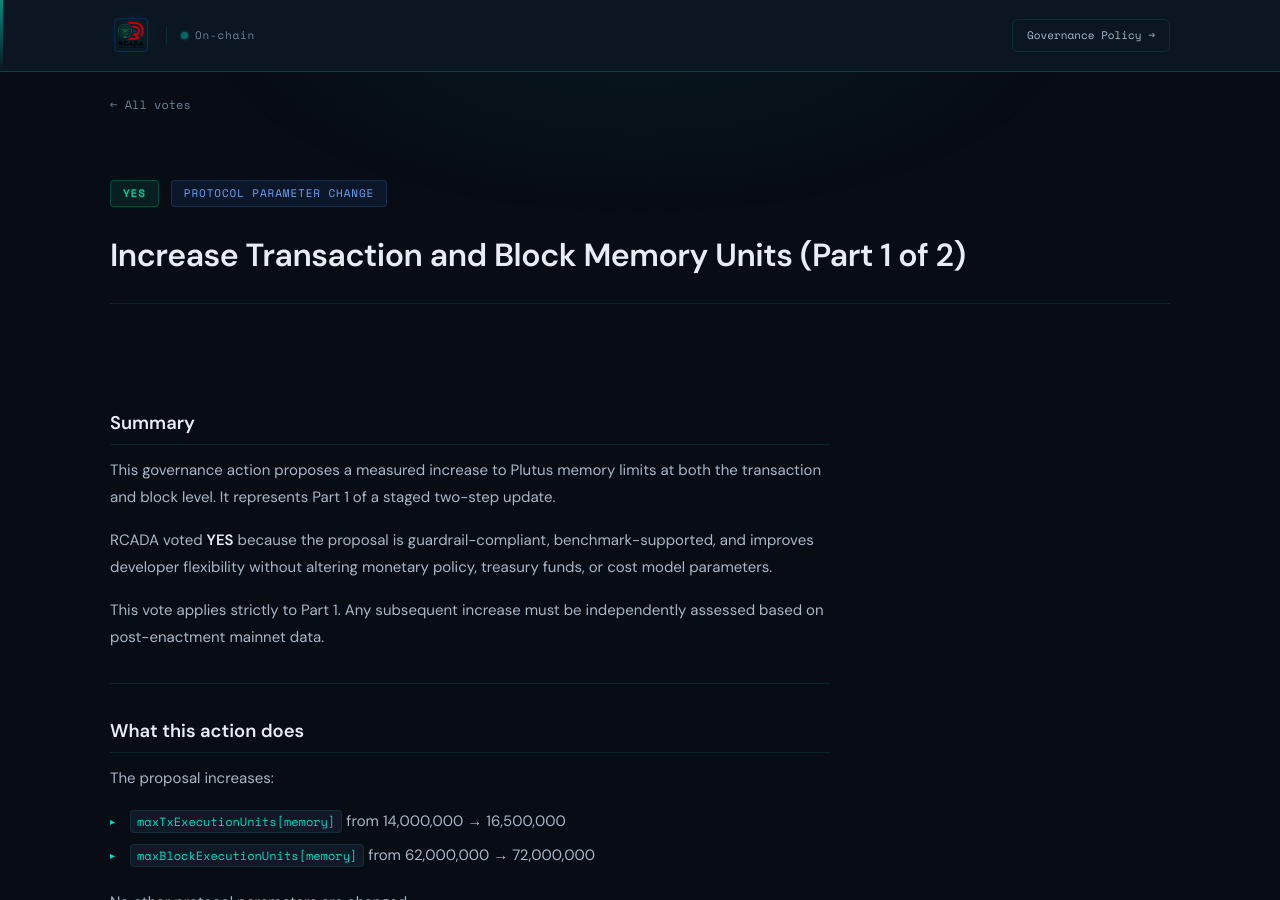
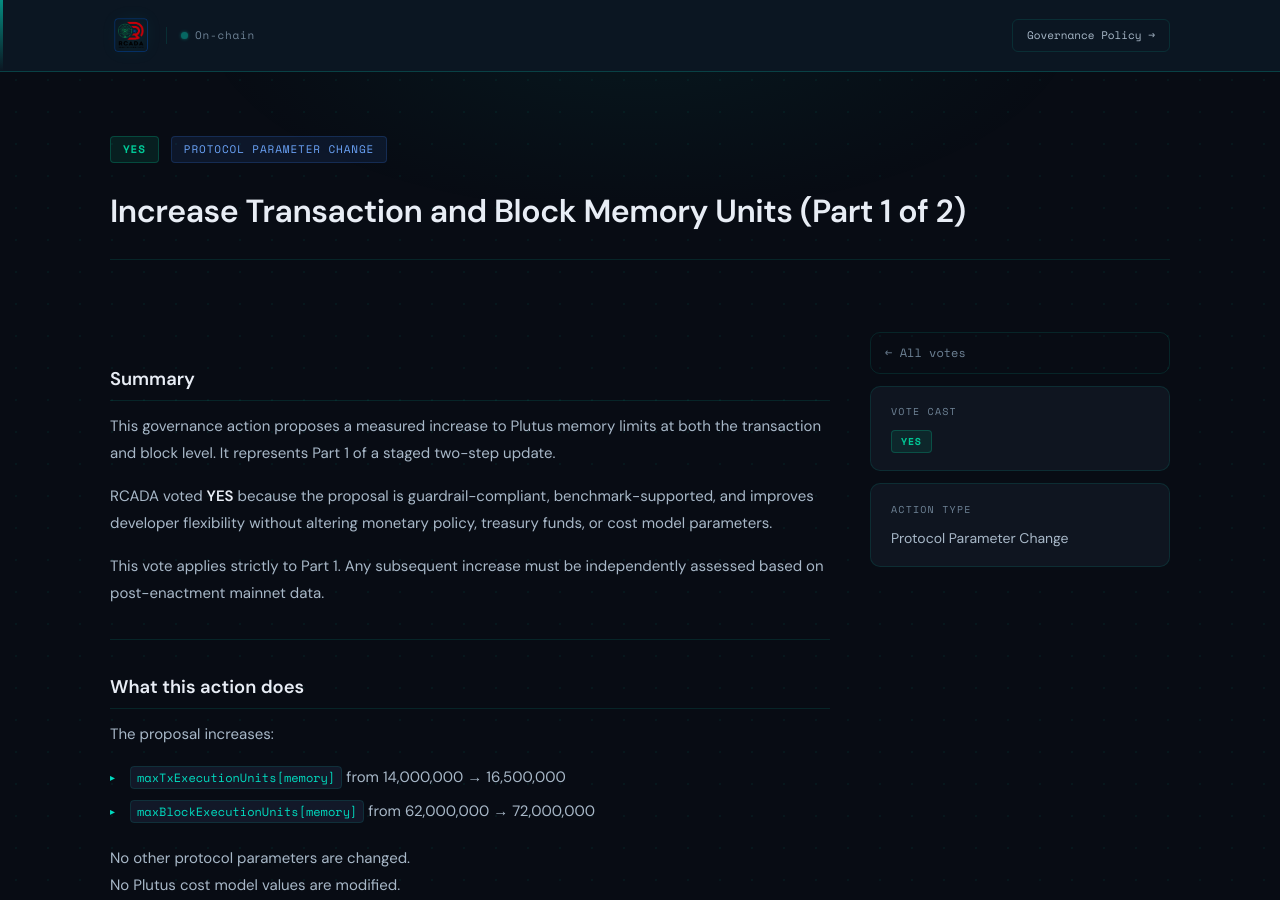
Before and after one commit to Brolloks/rcada-drep-votes, a Jekyll site: the page built from votes/2026/Increase Transaction and Block Memory Units (Part 1 of 2).md, in a window 1280 px wide and 900 px high. Built offline with Jekyll 4.4.1, drawn with Linux system fonts in a browser that asks for light colours; our own code applies the rules of GitHub Pages for plain Markdown files.

Commit message:
Refactor breadcrumb and sidebar display logic

```diff
--- a/_layouts/default.html
+++ b/_layouts/default.html
@@ -29,18 +29,14 @@
 
 <div class="site-wrap">
 
-  {% unless page.url == "/" or page.url == "/index.html" %}
-  <div class="breadcrumb">
-    <a href="{{ '/' | relative_url }}">← All votes</a>
-  </div>
-  {% endunless %}
+  {% if page.url == "/" or page.url == "/index.html" or page.url == "/index.md" %}
 
-  {% if page.url == "/" or page.url == "/index.html" %}
     {{ content }}
+
   {% else %}
+
   <article class="vote-page">
 
-    {% if page.title %}
     <header class="vote-page-header">
       {% if page.vote %}
         {% assign v = page.vote | downcase %}
@@ -49,16 +45,67 @@
         {% if v == "abstain" %}<span class="badge badge-abstain">Abstain</span>{% endif %}
       {% endif %}
       {% if page.type %}<span class="badge badge-type">{{ page.type }}</span>{% endif %}
-      <h1>{{ page.title }}</h1>
+      {% if page.title %}<h1>{{ page.title }}</h1>{% endif %}
       {% if page.date %}<p class="vote-page-date">{{ page.date | date: "%Y-%m-%d" }}</p>{% endif %}
     </header>
-    {% endif %}
 
     <div class="prose">
       {{ content }}
     </div>
 
+    <aside class="vote-sidebar">
+      <a class="sidebar-back" href="{{ '/' | relative_url }}">← All votes</a>
+
+      {% if page.vote %}
+      <div class="sidebar-card">
+        <div class="sidebar-card-title">Vote cast</div>
+        <div class="sidebar-card-value">
+          {% assign v = page.vote | downcase %}
+          {% if v == "yes" %}<span class="badge badge-yes">Yes</span>{% endif %}
+          {% if v == "no" %}<span class="badge badge-no">No</span>{% endif %}
+          {% if v == "abstain" %}<span class="badge badge-abstain">Abstain</span>{% endif %}
+        </div>
+      </div>
+      {% endif %}
+
+      {% if page.type %}
+      <div class="sidebar-card">
+        <div class="sidebar-card-title">Action type</div>
+        <div class="sidebar-card-value">{{ page.type }}</div>
+      </div>
+      {% endif %}
+
+      {% if page.date %}
+      <div class="sidebar-card">
+        <div class="sidebar-card-title">Vote date</div>
+        <div class="sidebar-card-value">{{ page.date | date: "%d %b %Y" }}</div>
+      </div>
+      {% endif %}
+
+      {% if page.action_id %}
+      <div class="sidebar-card">
+        <div class="sidebar-card-title">Action ID</div>
+        <div class="sidebar-card-value" style="font-family:var(--mono);font-size:11px;word-break:break-all;">{{ page.action_id }}</div>
+      </div>
+      {% endif %}
+
+      {% if page.amount %}
+      <div class="sidebar-card">
+        <div class="sidebar-card-title">Treasury ask</div>
+        <div class="sidebar-card-value"><strong>{{ page.amount }}</strong></div>
+      </div>
+      {% endif %}
+
+      {% if page.expiry %}
+      <div class="sidebar-card">
+        <div class="sidebar-card-title">Expires epoch</div>
+        <div class="sidebar-card-value">{{ page.expiry }}</div>
+      </div>
+      {% endif %}
+    </aside>
+
   </article>
+
   {% endif %}
 
 </div>
```
